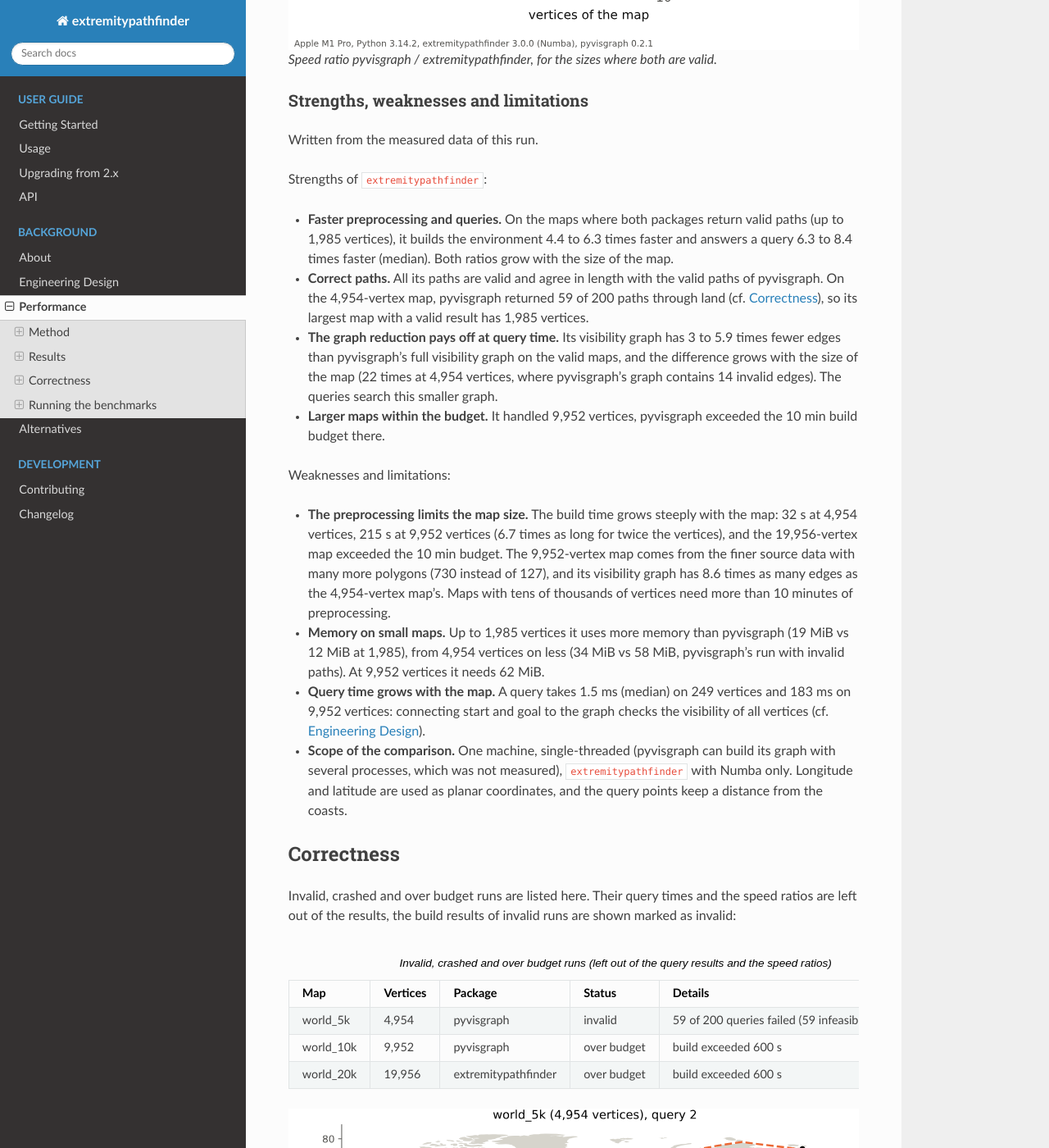
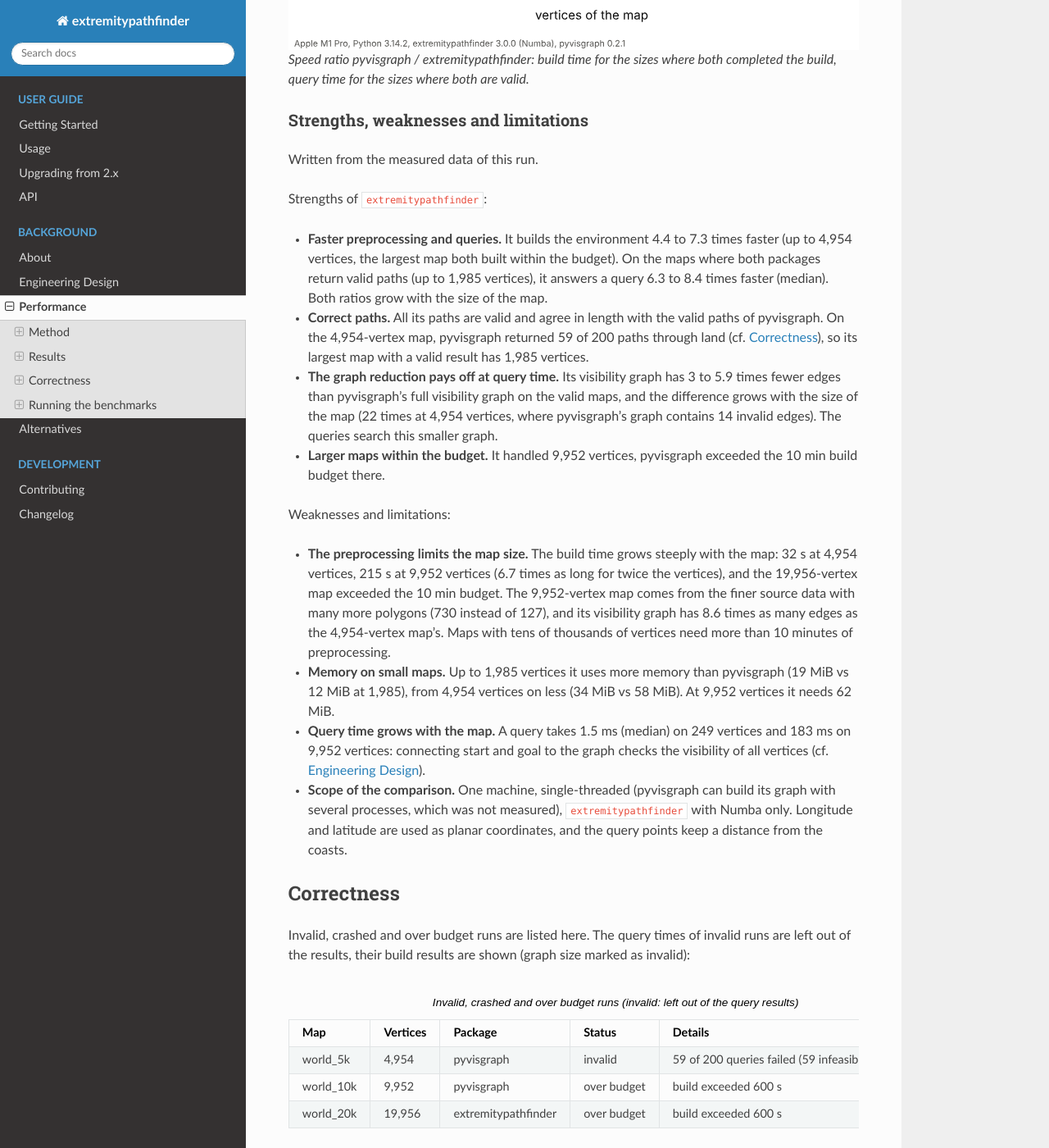
Before and after one commit to jannikmi/extremitypathfinder, a Sphinx documentation site: the page built from docs/7_performance.rst, in a window 1280 px wide and 1400 px high, scrolled down 5399 px. Shown: the whole window at 82% size. Built offline with Sphinx 7.4.7 and the Read the Docs theme 3.1.0, drawn with Linux system fonts in a browser that asks for light colours; some of the changed text lies outside the part shown.

Commit message:
benchmarks: invalid runs, build measured like any other, only the graph size marked
The paths of an invalid run are wrong, not the measurement of its build:
its build time, memory and build ratio are shown unmarked (pyvisgraph at
4,954 vertices: 234 s, 58.3 MiB, build ratio 7.26). Only its graph size is
marked as invalid, because the graph contains wrong edges. Query times and
the query ratio stay valid-only.

Co-Authored-By: Claude Opus 5.5 <noreply@anthropic.com>
Claude-Session: https://claude.ai/code/session_01XJqV76pQyrYgZ5CtNV5ksc

```diff
--- a/benchmarks/results/benchmark_build.rst
+++ b/benchmarks/results/benchmark_build.rst
@@ -43,12 +43,12 @@
      - 11.8 MiB
    * - 4,954
      - 32.2 s
-     - 234 s (invalid)
-     - –
+     - 234 s
+     - 7.26
      - 2,913 / 12,671
      - 4,954 / 277,886 (invalid)
      - 34.2 MiB
-     - 58.3 MiB (invalid)
+     - 58.3 MiB
    * - 9,952
      - 215 s
      - over budget
--- a/benchmarks/results/benchmark_correctness.rst
+++ b/benchmarks/results/benchmark_correctness.rst
@@ -1,4 +1,4 @@
-.. list-table:: Invalid, crashed and over budget runs (left out of the query results and the speed ratios)
+.. list-table:: Invalid, crashed and over budget runs (invalid: left out of the query results)
    :header-rows: 1
 
    * - Map
--- a/docs/7_performance.rst
+++ b/docs/7_performance.rst
@@ -86,9 +86,10 @@ Measurements
 * **Validation** of every path of both packages, independent of both with Shapely, before any timing is accepted:
   the path starts at the start point, ends at the goal and no segment runs through the interior of an obstacle
   (along edges and through vertices is allowed), and the lengths of both packages agree within a relative
-  tolerance of 1e-9. Packages and sizes failing a query are ``invalid``: their query times and the speed ratios
-  are left out. Their build time, graph size and memory are shown, marked as invalid: the build completed,
-  and the defect changes only a few edges (14 of 277,886 for pyvisgraph at 4,954 vertices).
+  tolerance of 1e-9. Packages and sizes failing a query are ``invalid``: their query times and the query ratio
+  are left out. Their build was measured like any other: build time, memory and the build ratio are shown.
+  Their graph size is marked as invalid, because the graph contains wrong edges
+  (14 of 277,886 for pyvisgraph at 4,954 vertices).
 
 
 .. _benchmark-results:
@@ -126,7 +127,8 @@ Results
    :width: 100%
    :alt: ratio of pyvisgraph to extremitypathfinder time for build and query
 
-   Speed ratio pyvisgraph / extremitypathfinder, for the sizes where both are valid.
+   Speed ratio pyvisgraph / extremitypathfinder: build time for the sizes where both completed the build,
+   query time for the sizes where both are valid.
 
 Strengths, weaknesses and limitations
 ~~~~~~~~~~~~~~~~~~~~~~~~~~~~~~~~~~~~~
@@ -135,9 +137,10 @@ Written from the measured data of this run.
 
 Strengths of ``extremitypathfinder``:
 
-- **Faster preprocessing and queries.** On the maps where both packages return valid paths (up to 1,985 vertices),
-  it builds the environment 4.4 to 6.3 times faster and answers a query 6.3 to 8.4 times faster (median).
-  Both ratios grow with the size of the map.
+- **Faster preprocessing and queries.** It builds the environment 4.4 to 7.3 times faster
+  (up to 4,954 vertices, the largest map both built within the budget).
+  On the maps where both packages return valid paths (up to 1,985 vertices), it answers a query 6.3 to 8.4 times
+  faster (median). Both ratios grow with the size of the map.
 - **Correct paths.** All its paths are valid and agree in length with the valid paths of pyvisgraph.
   On the 4,954-vertex map, pyvisgraph returned 59 of 200 paths through land (cf. :ref:`benchmark-correctness`),
   so its largest map with a valid result has 1,985 vertices.
@@ -156,7 +159,7 @@ Weaknesses and limitations:
   and its visibility graph has 8.6 times as many edges as the 4,954-vertex map's.
   Maps with tens of thousands of vertices need more than 10 minutes of preprocessing.
 - **Memory on small maps.** Up to 1,985 vertices it uses more memory than pyvisgraph (19 MiB vs 12 MiB at 1,985),
-  from 4,954 vertices on less (34 MiB vs 58 MiB, pyvisgraph's run with invalid paths).
+  from 4,954 vertices on less (34 MiB vs 58 MiB).
   At 9,952 vertices it needs 62 MiB.
 - **Query time grows with the map.** A query takes 1.5 ms (median) on 249 vertices and 183 ms on 9,952 vertices:
   connecting start and goal to the graph checks the visibility of all vertices (cf. :ref:`design`).
@@ -170,8 +173,8 @@ Weaknesses and limitations:
 Correctness
 -----------
 
-Invalid, crashed and over budget runs are listed here. Their query times and the speed ratios are left out of
-the results, the build results of invalid runs are shown marked as invalid:
+Invalid, crashed and over budget runs are listed here. The query times of invalid runs are left out of the results,
+their build results are shown (graph size marked as invalid):
 
 .. include:: ../benchmarks/results/benchmark_correctness.rst
 
```
Also changed, not shown: benchmarks/PLAN.md (+2 -2 lines), docs/_static/benchmark_build_time.svg, docs/_static/benchmark_memory.svg, docs/_static/benchmark_ratio.svg, 3 other files.
